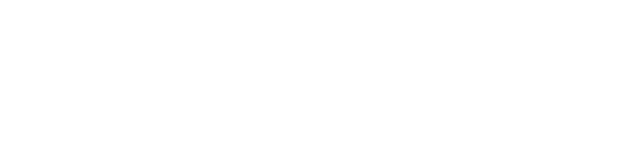
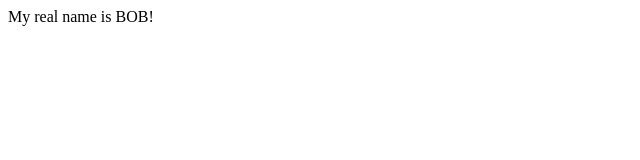
Before and after one commit to SanJuanse9000/myfirstrepo, a plain HTML site: page index.html in a window 1280 px wide. Shown: the whole page, without its empty margins (0-640 px from the left). Drawn offline with Linux system fonts and the light colour scheme.

```diff
--- a/index.html
+++ b/index.html
@@ -6,5 +6,6 @@
 </head>
 
 <body>
+My real name is BOB!
 </body>
 </html>
```
